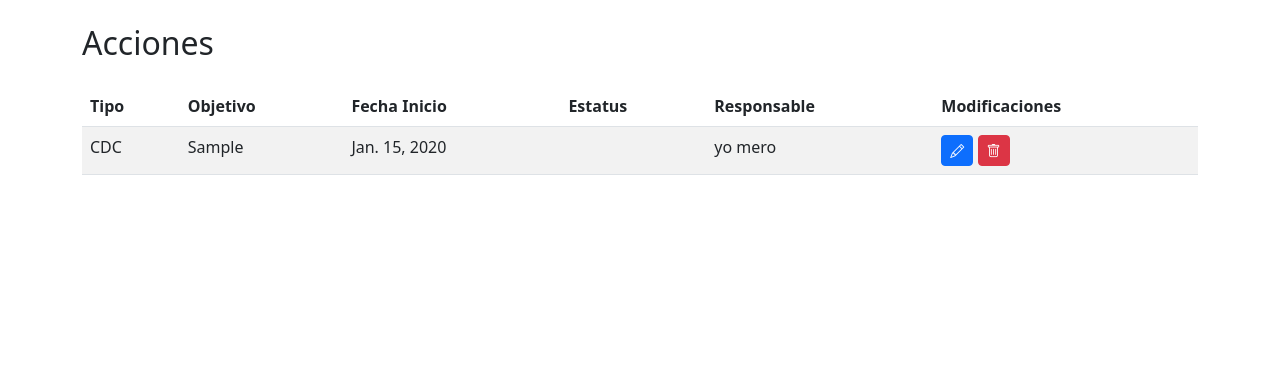
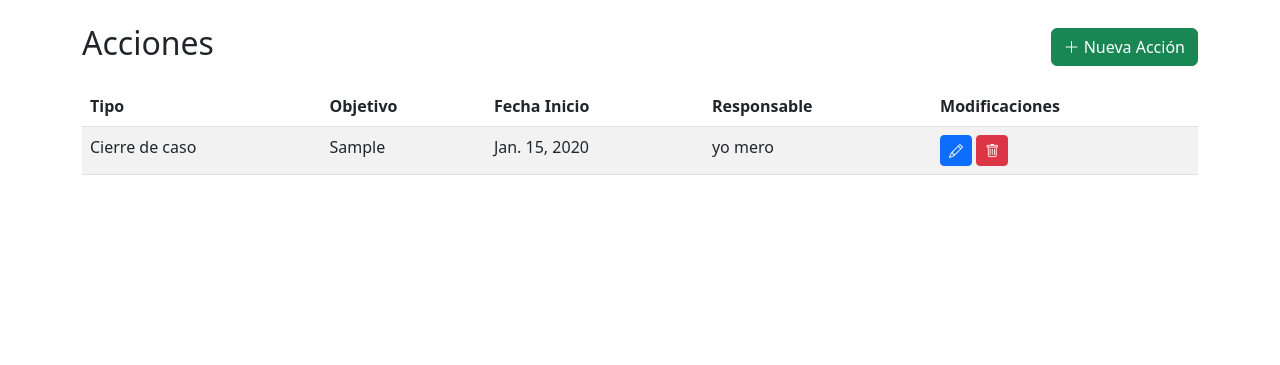
Before and after one commit to ridelyEX/UnidadGenero, a Django app: page /actividades/ in a window 1280 px wide. Shown: the part 56-421 px from the top of the page. Run offline with Django 5.2, Linux system fonts and the light colour scheme; a user stored in the database is signed in; data comes from the database, SQL or seed files in the repository; tables that the repository leaves empty hold one stand-in row (values such as "Sample post").

Commit message:
actividad_list.html muestra la descripción del tipo de actividad del modelo

```diff
--- a/gestion/views.py
+++ b/gestion/views.py
@@ -49,6 +49,15 @@
     template_name = 'gestion/actividad_form.html'
     fields = ['tipo_actividad', 'objetivo', 'fecha_inicio','id_usuario_responsable']
     success_url = reverse_lazy('actividades_list')
+
+    def get_form(self, form_class=None):
+        form = super().get_form(form_class)
+
+        form.fields['fecha_inicio'].label = 'Fecha de inicio'
+        form.fields['fecha_inicio'].widget = forms.DateInput(attrs={'type': 'date'})
+        form.fields['fecha_inicio'].widget.attrs.update({'class': 'form-control'})
+
+        return form
 
     def form_valid(self, form):
         messages.success(self.request, 'Actividad actualizada correctamente.')
--- a/templates/gestion/actividad_list.html
+++ b/templates/gestion/actividad_list.html
@@ -5,9 +5,9 @@
 {% block content %}
 <div class="d-flex justify-content-between align-items-center mb-3">
     <h2>Acciones</h2>
-    {% if user.tiene_permiso_modificar %}
+
     <a href="{% url 'actividad_create' %}" class="btn btn-success"><i class="bi bi-plus-lg"></i> Nueva Acción</a>
-    {% endif %}
+
 </div>
 
 <div class="table-responsive">
@@ -17,7 +17,6 @@
                 <th>Tipo</th>
                 <th>Objetivo</th>
                 <th>Fecha Inicio</th>
-                <th>Estatus</th>
                 <th>Responsable</th>
                 <th>Modificaciones</th>
             </tr>
@@ -25,12 +24,9 @@
         <tbody>
             {% for actividad in actividades %}
             <tr>
-                <td>{{ actividad.tipo_actividad }}</td>
+                <td>{{ actividad.get_tipo_actividad_display }}</td>
                 <td>{{ actividad.objetivo|truncatechars:50 }}</td>
                 <td>{{ actividad.fecha_inicio }}</td>
-                <td>
-                    <span class="badge bg-info text-dark">{{ actividad.estatus }}</span>
-                </td>
                 <td>{{ actividad.id_usuario_responsable }}</td>
                 <td>
                     <a href="{% url 'actividad_update' actividad.pk %}" class="btn btn-sm btn-primary"><i
```
